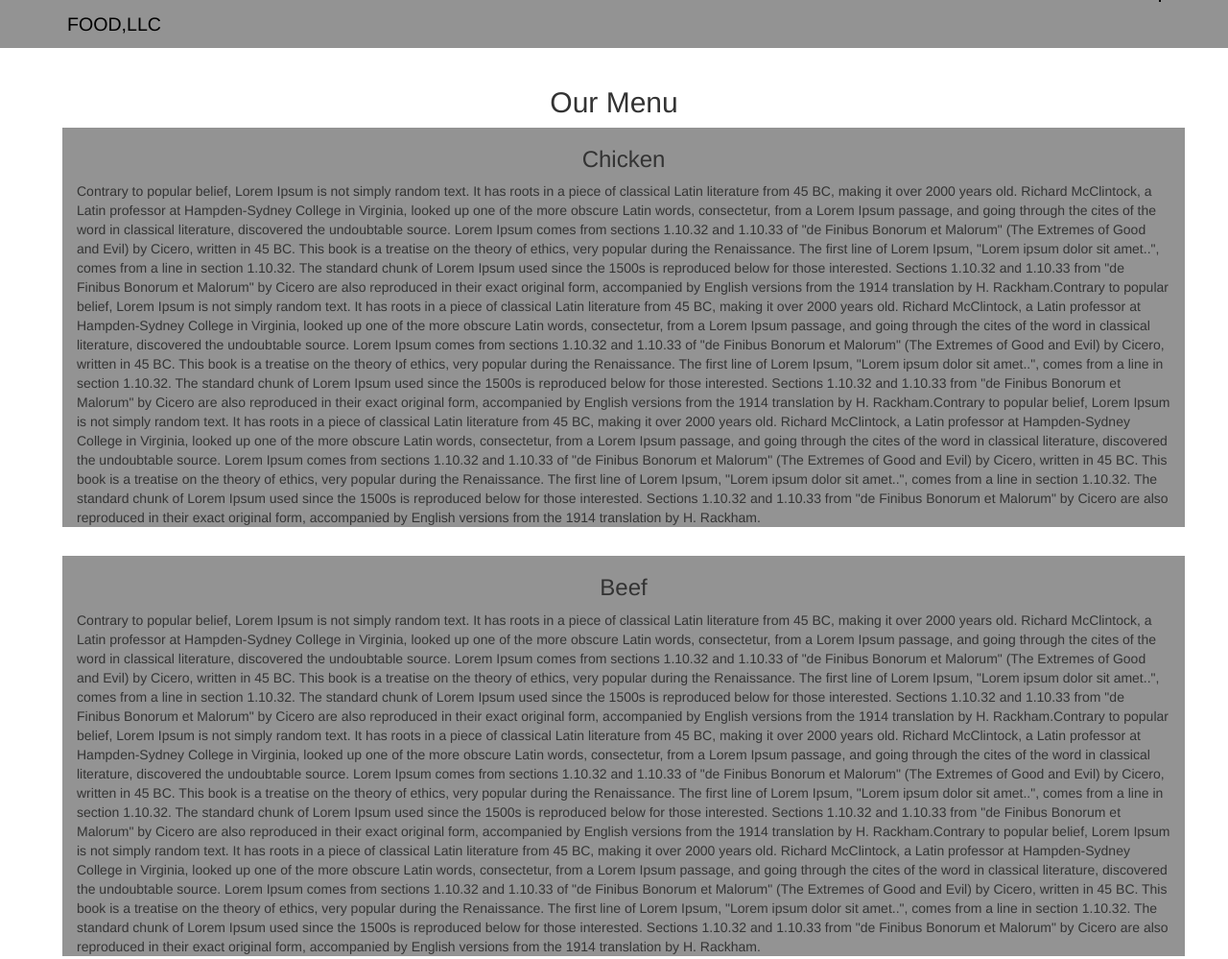
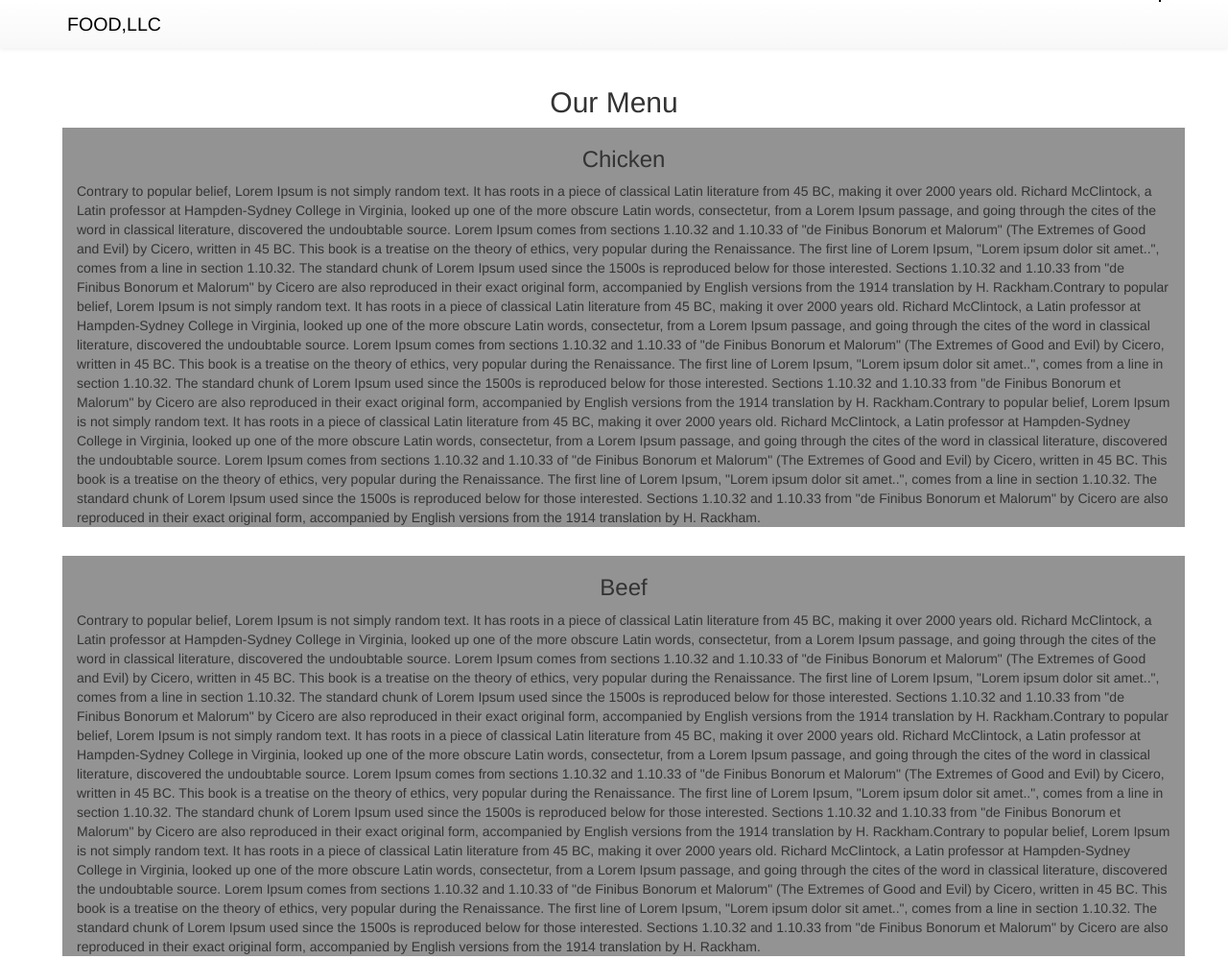
Before and after one commit to WijeshKumar/wijeshkumar.github.io, a plain HTML site: page index.html in a window 1280 px wide. Shown: the top 999 px of the page at 96% size. Drawn offline with nearby package versions, Linux system fonts and the light colour scheme.

Commit message:
Update index.html
html

```diff
--- a/index.html
+++ b/index.html
@@ -7,10 +7,13 @@
     <title>Module 3 Assignment </title>
  <meta charset="utf-8">
   <meta name="viewport" content="width=device-width, initial-scale=1">
-  <link rel="stylesheet" href="http://maxcdn.bootstrapcdn.com/bootstrap/3.3.6/css/bootstrap.min.css">
-  <script src="https://ajax.googleapis.com/ajax/libs/jquery/1.12.2/jquery.min.js"></script>
-  <script src="http://maxcdn.bootstrapcdn.com/bootstrap/3.3.6/js/bootstrap.min.js"></script>
-	<link rel = "stylesheet" href = "/css/main.css"></link>
+ <link href="css/bootstrap.min.css" rel="stylesheet">
+    <link href="css/bootstrap-theme.min.css" rel="stylesheet">
+    <link href="css/font-awesome.min.css" rel="stylesheet">
+    <link href="css/bootstrap-social.css" rel="stylesheet">
+
+
+  <link rel = "stylesheet" href = "/css/main.css"></link>
 
 
 </head>
```
